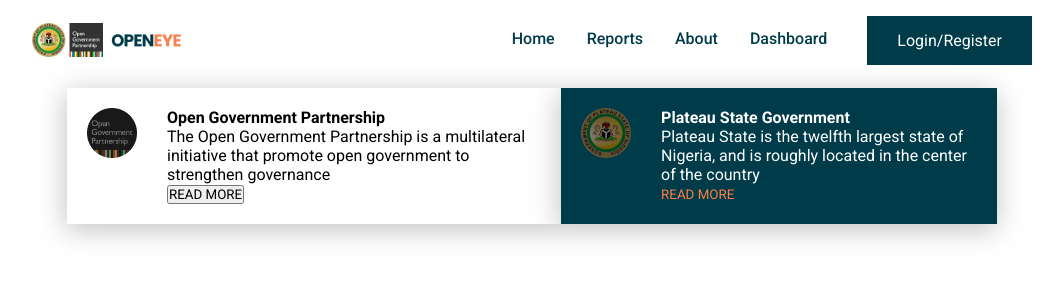
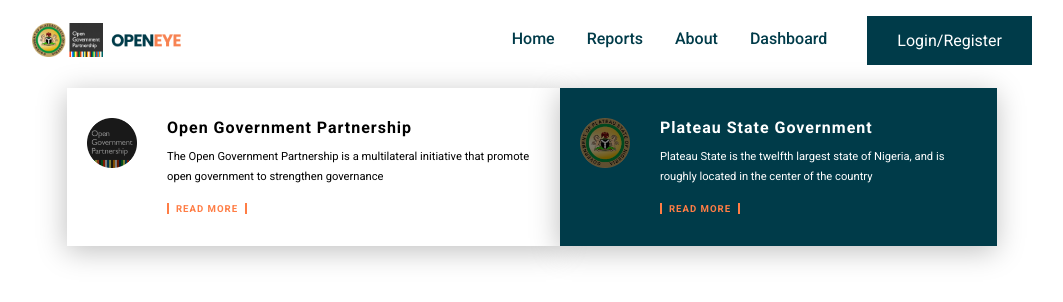
Before and after one commit to olafisoyevince/OGP-Project, a React (Create React App) app: page / in a window 1280 px wide. Shown: the top 302 px of the page, without its empty margins (108-1171 px from the left). Built offline with nearby package versions, Linux system fonts and the light colour scheme.

Commit message:
Minor changes on in Section 1

```diff
--- a/public/css/style.css
+++ b/public/css/style.css
@@ -17,7 +17,7 @@
   display: -webkit-box;
   display: -ms-flexbox;
   display: flex;
-  padding: 20px;
+  padding: 30px 20px;
   -webkit-box-shadow: -1px 5px 27px 0px rgba(0, 0, 0, 0.25);
           box-shadow: -1px 5px 27px 0px rgba(0, 0, 0, 0.25);
 }
@@ -26,11 +26,41 @@
   padding-left: 30px;
 }
 
+.container-mask .one-card .one-text h4 {
+  letter-spacing: 1px;
+  padding-bottom: 10px;
+}
+
+.container-mask .one-card .one-text p {
+  font-size: 0.7rem;
+  padding-bottom: 10px;
+  line-height: 20px;
+}
+
 .container-mask .one-card .one-text .one-btn {
+  color: #FF7D45;
+  text-decoration: none;
+  background-color: white;
+  border-style: none;
+  border-left: 2px solid #FF7D45;
+  border-right: 2px solid #FF7D45;
+  padding: 0 6px;
+  letter-spacing: 1px;
+  width: 80px;
+  font-size: 0.6rem;
+  font-weight: bold;
+}
+
+.container-mask .one-card .one-text .one-btn-2 {
   color: #FF7D45;
   text-decoration: none;
   background-color: #003B49;
   border-style: none;
-  border-left: 3px;
-  border-right: 2px;
+  border-left: 2px solid #FF7D45;
+  border-right: 2px solid #FF7D45;
+  padding: 0 6px;
+  letter-spacing: 1px;
+  width: 80px;
+  font-size: 0.6rem;
+  font-weight: bold;
 }
--- a/src/components/Section-1.jsx
+++ b/src/components/Section-1.jsx
@@ -12,7 +12,7 @@
             <div className='one-text'>
               <h4>Open Government Partnership</h4>
               <p>The Open Government Partnership is a multilateral initiative that promote open government to strengthen governance</p>
-              <button>READ MORE</button>
+              <button className='one-btn'>READ MORE</button>
             </div>
           </div>
 
@@ -23,11 +23,16 @@
             <div className='one-text'>
               <h4>Plateau State Government</h4>
               <p>Plateau State is the twelfth largest state of Nigeria, and is roughly located in the center of the country</p>
-              <button className='one-btn'>READ MORE</button>
+              <button className='one-btn-2'>READ MORE</button>
             </div>
           </div>
         </div>
+
+        <div>
+
+        </div>
       </section>
+
     </>
   );
 };
--- a/src/scss/style.scss
+++ b/src/scss/style.scss
@@ -11,19 +11,49 @@
 
   & .one-card {
     display: flex;
-    padding: 20px;
+    padding: 30px 20px;
     box-shadow: -1px 5px 27px 0px rgba(0,0,0,0.25);
 
     & .one-text {
       padding-left: 30px;
 
+      & h4 {
+        letter-spacing: 1px;
+        padding-bottom: 10px;
+      }
+
+      & p {
+        font-size: 0.7rem;
+        padding-bottom: 10px;
+        line-height: 20px;
+      }
+
       & .one-btn {
+        color: #FF7D45;
+        text-decoration: none;
+        background-color: white;
+        border-style: none;
+        border-left: 2px solid #FF7D45;
+        border-right: 2px solid #FF7D45;
+        padding: 0 6px;
+        letter-spacing: 1px;
+        width: 80px;
+        font-size: 0.6rem;
+        font-weight: bold;
+      }
+
+      & .one-btn-2 {
         color: #FF7D45;
         text-decoration: none;
         background-color: #003B49;
         border-style: none;
-        border-left: 3px;
-        border-right: 2px ;
+        border-left: 2px solid #FF7D45;
+        border-right: 2px solid #FF7D45;
+        padding: 0 6px;
+        letter-spacing: 1px;
+        width: 80px;
+        font-size: 0.6rem;
+        font-weight: bold;
       }
     }
   }
```
